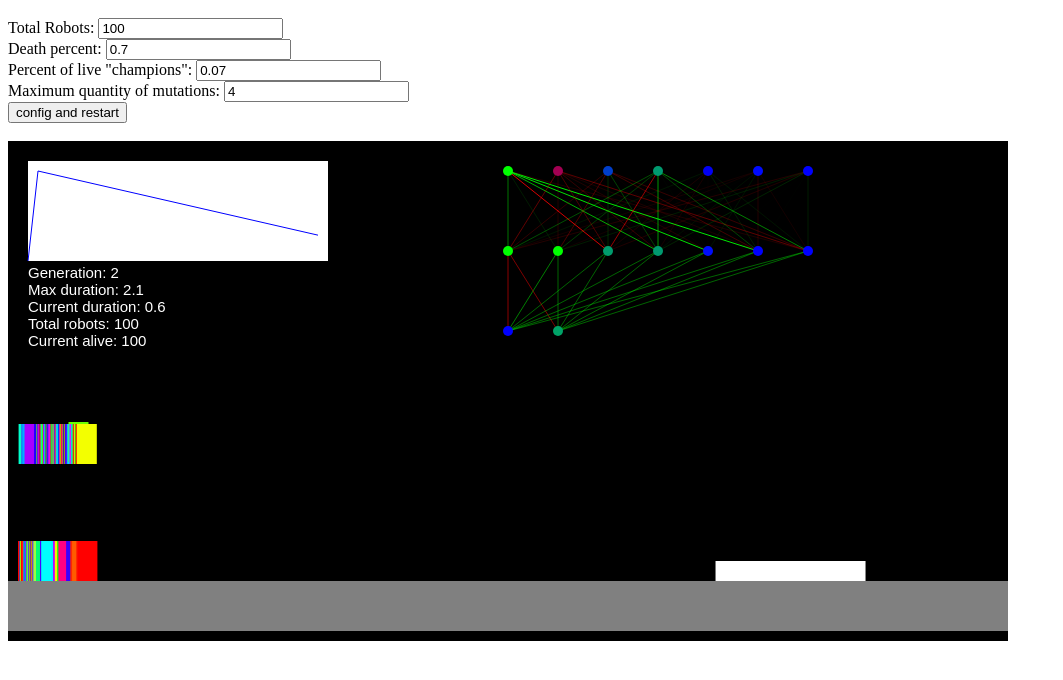
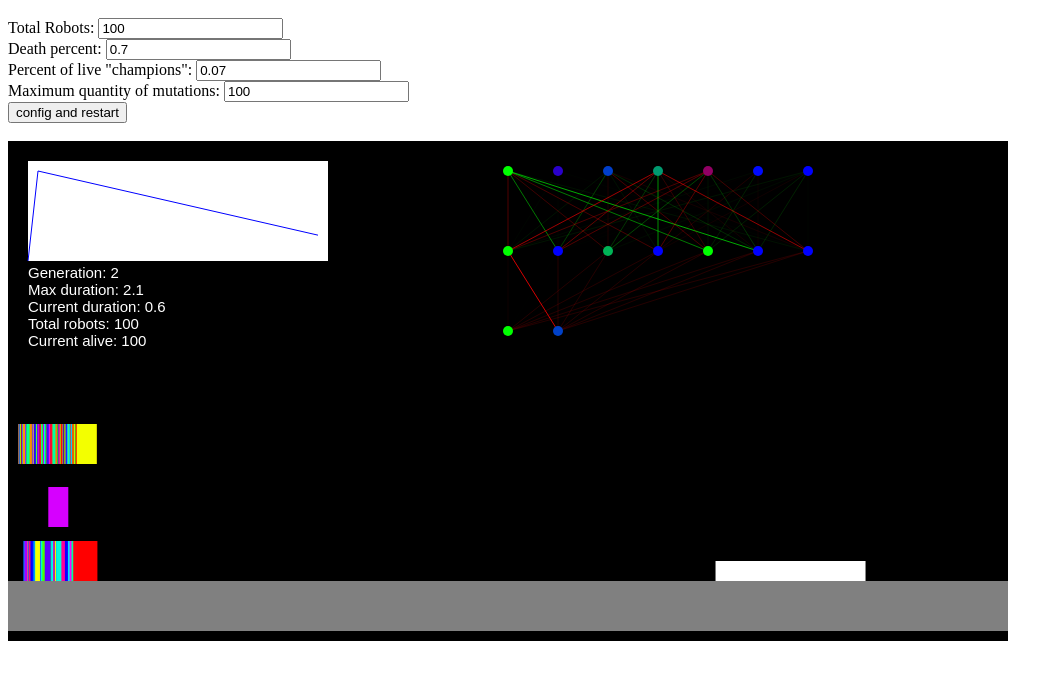
Before and after one commit to nicolasmafra/ai-js, a website: page src/index.html in a window 1280 px wide. Both pictures are taken after a click on the button "config and restart". Shown: the part 48-728 px from the top of the page, without its empty margins (0-1063 px from the left). Drawn offline with Linux system fonts and the light colour scheme.

Commit message:
Fix mutations

```diff
--- a/src/ai.js
+++ b/src/ai.js
@@ -1,7 +1,7 @@
 var aiInput = {
 	layerQt: [7, 7, 2],
 	maxMutationFactor: 2,
-	minRandomFactor: 0.5,
+	randomFactor: 1,
 	deathPercent: 0.5,
 	betterPercent: 0.01,
 
@@ -164,18 +164,17 @@ var aiInput = {
 		}
 
 		b = 0;
-		for (var i = 0; i < dieds; i++) {
+		for (var i = 0; i < robots.length; i++) {
 			var p = robots[i];
 			var weights = JSON.parse(JSON.stringify(bettersWeights[b++ % betterCount]));
-			if (i == 0) {
+			if (i < betterCount) {
 				p.weights = weights;
 				continue;
 			};
 
-			var ratio = i / (dieds - 1);
-			var randomFactor = this.minRandomFactor + (1 - this.minRandomFactor) * ratio;
+			var ratio = (i - betterCount) / dieds;
 			var mutationFactor = this.maxMutationFactor * ratio;
-			p.weights = this.mutateWeights(weights, randomFactor, mutationFactor);
+			p.weights = this.mutateWeights(weights, mutationFactor);
 		}
 		this.generationData[this.generationData.length -1].duration = this.betters[0].duration;
 		this.generation++;
@@ -224,13 +223,13 @@ var aiInput = {
 			}
 		}
 	},
-	mutateWeights: function(weights, randomFactor, mutationFactor) {
+	mutateWeights: function(weights, mutationFactor) {
 		for (var n = 0; n < mutationFactor; n++) {
 			var k = Math.floor((this.layerQt.length - 1) * Math.random());
 			var kWeights = weights[k];
 			var qt = this.layerQt[k] * this.layerQt[k + 1];
 			var i = Math.floor(qt * Math.random());
-			kWeights[i] = (1 - randomFactor) * kWeights[i] + randomFactor * this.randomWeight();
+			kWeights[i] = (1 - this.randomFactor) * kWeights[i] + this.randomFactor * this.randomWeight();
 		}
 		return weights;
 	},
--- a/src/index.html
+++ b/src/index.html
@@ -13,7 +13,7 @@
 		<br>
 		<label for="betterPercent">Percent of live "champions": </label><input name="betterPercent" value="0.07" />
 		<br>
-		<label for="maxMutationFactor">Maximum quantity of mutations: </label><input name="maxMutationFactor" value="4" />
+		<label for="maxMutationFactor">Maximum quantity of mutations: </label><input name="maxMutationFactor" value="100" />
 		<br>
 		<button onclick="reconfig()">config and restart</button>
 		<br><br>
--- a/src/main.js
+++ b/src/main.js
@@ -35,7 +35,7 @@ function reconfig() {
 	game.players = totalRobots ? aiInput.createPlayers(totalRobots).slice() : [];
 	game.deathPercent = deathPercent ? deathPercent : 0.7;
 	game.betterPercent = betterPercent ? betterPercent : 0.07;
-	game.maxMutationFactor = maxMutationFactor ? maxMutationFactor : 4;
+	game.maxMutationFactor = maxMutationFactor ? maxMutationFactor : 100;
 
 	if (game.players.length > 0) {
 		game.onStartCallback = () => aiInput.onStart();
```
